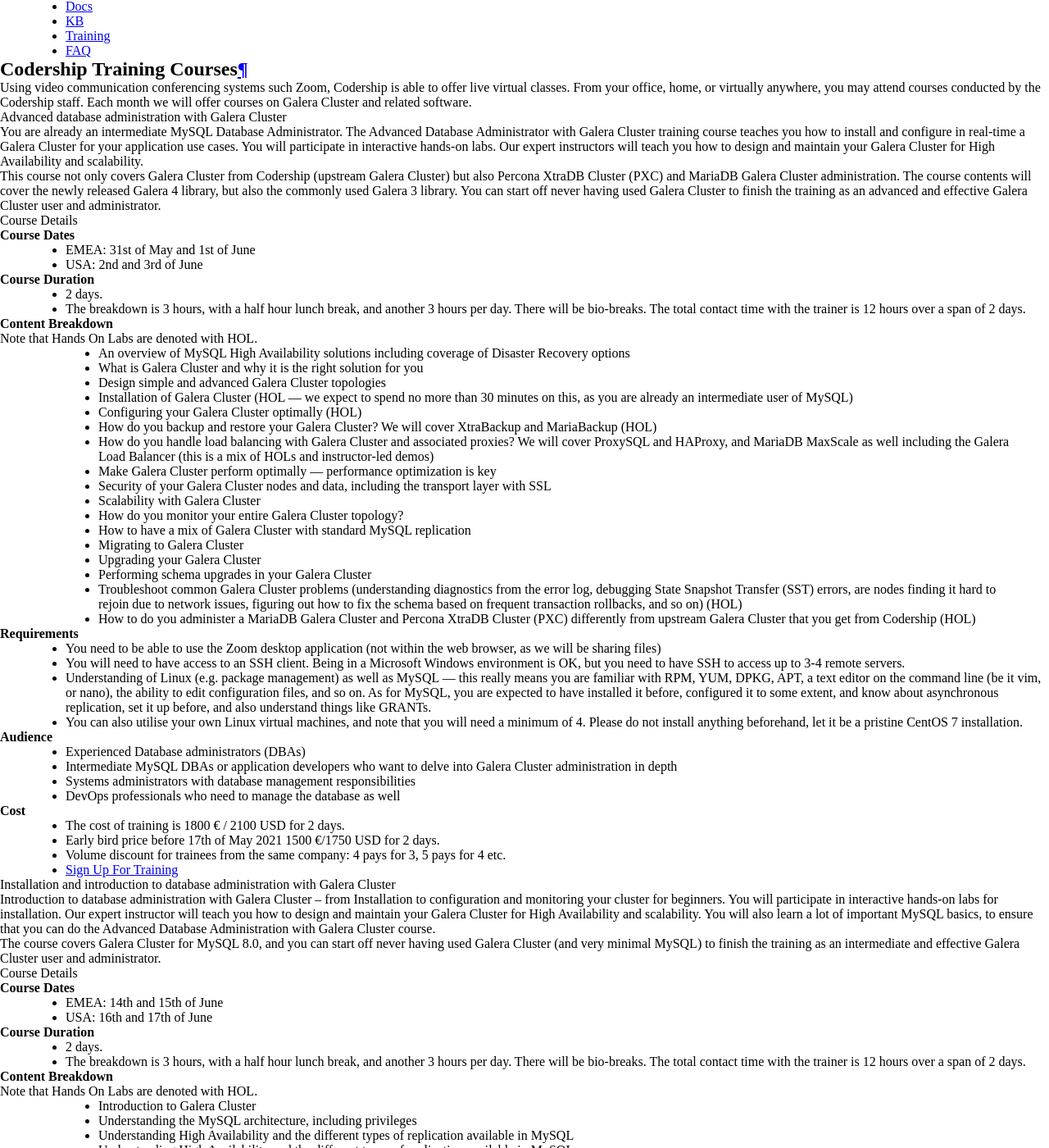
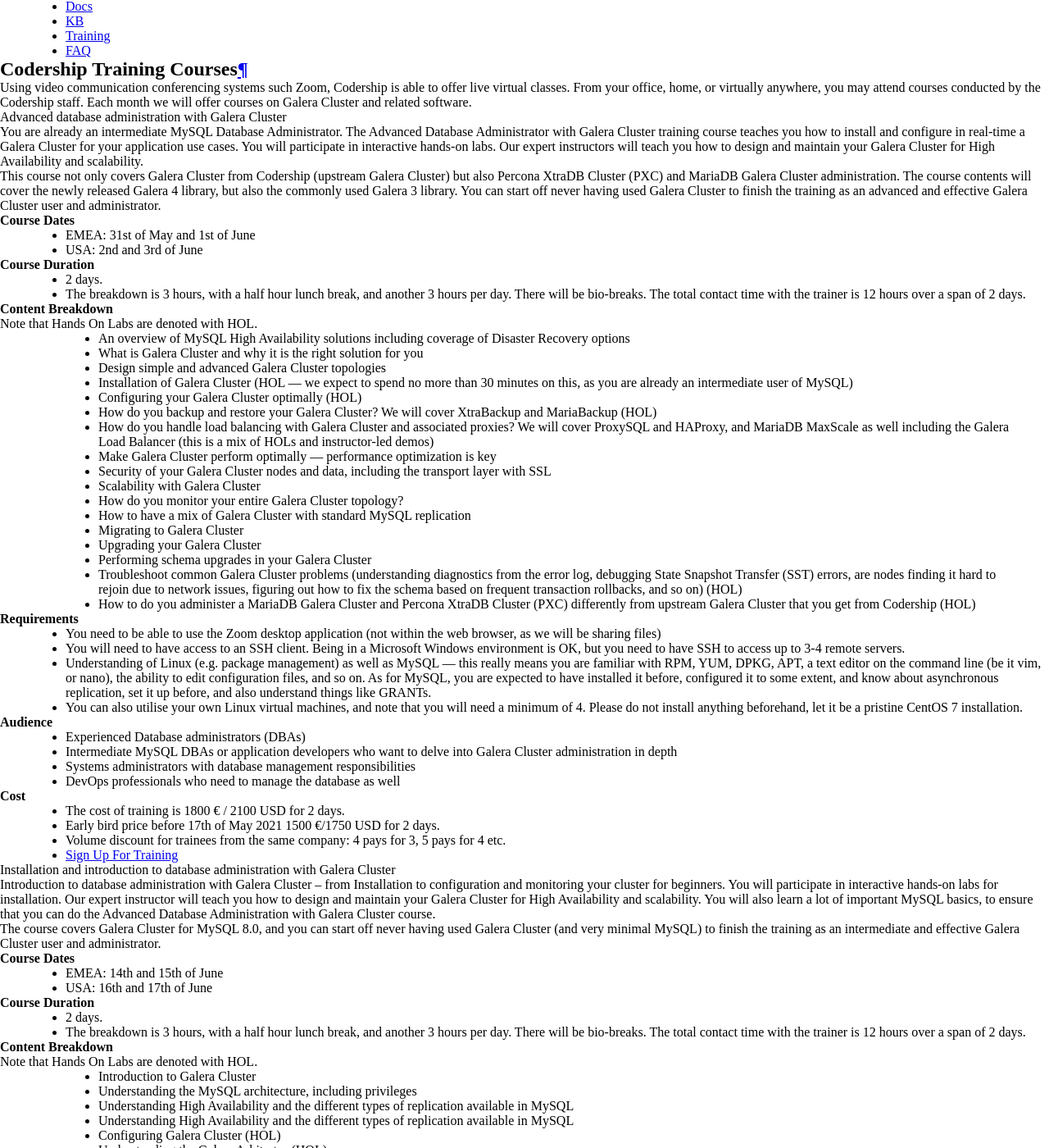
Before and after one commit to codership/documentation, a Sphinx documentation site: the page built from galeracluster/source/training/courses/index.rst, in a window 1280 px wide and 1400 px high, scrolled down 325 px. Shown: the whole window at 82% size. Built offline with Sphinx 7.4.7, drawn with Linux system fonts in a browser that asks for light colours; comment, search, counter and statistics services are not loaded.

```diff
--- a/galeracluster/source/training/courses/index.rst
+++ b/galeracluster/source/training/courses/index.rst
@@ -60,9 +60,6 @@ Using video communication conferencing systems such Zoom, Codership is able to o
 You are already an intermediate MySQL Database Administrator. The Advanced Database Administrator with Galera Cluster training course teaches you how to install and configure in real-time a Galera Cluster for your application use cases. You will participate in interactive hands-on labs. Our expert instructors will teach you how to design and maintain your Galera Cluster for High Availability and scalability.
 
 This course not only covers Galera Cluster from Codership (upstream Galera Cluster) but also Percona XtraDB Cluster (PXC) and MariaDB Galera Cluster administration. The course contents will cover the newly released Galera 4 library, but also the commonly used Galera 3 library. You can start off never having used Galera Cluster to finish the training as an advanced and effective Galera Cluster user and administrator.
-
-.. rst-class:: section-heading
-.. rubric:: Course Details
 
 .. rst-class:: section-heading
 .. rubric:: **Course Dates**
@@ -168,9 +165,6 @@ Introduction to database administration with Galera Cluster – from Installatio
 The course covers Galera Cluster for MySQL 8.0, and you can start off never having used Galera Cluster (and very minimal MySQL) to finish the training as an intermediate and effective Galera Cluster user and administrator.
 
 .. rst-class:: section-heading
-.. rubric:: Course Details
-
-.. rst-class:: section-heading
 .. rubric:: **Course Dates**
 
 - EMEA: 14th and 15th of June
```
